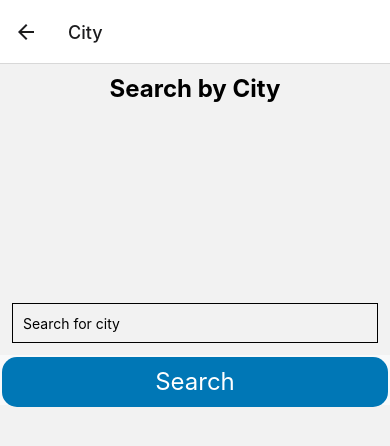
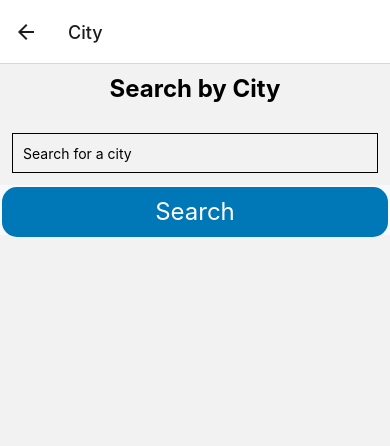
Before and after one commit to RomanDivkovic/CityPop, a React Native app: screen /City in a window 390 px wide. Shown: the top 446 px of the page. Built offline with nearby package versions, Linux system fonts and the light colour scheme.

Commit message:
Moved part of the api, made another component, and moved RootStackParam
- Added the api call to former Data map just to use it, and make the call smaller
- Moved RootStackParam to utils
- Added a textinput as my own component

```diff
--- a/src/Screens/CityScreen.tsx
+++ b/src/Screens/CityScreen.tsx
@@ -1,10 +1,11 @@
 import React, { useState } from 'react'
-import { StyleSheet, Text, View, TextInput } from 'react-native'
+import { StyleSheet, Text, View } from 'react-native'
 import { SafeAreaView } from 'react-native-safe-area-context'
 import CustomButton from '../components/button'
 import { useNavigation } from '@react-navigation/native'
-import { RootStackParamList } from './RootStackParam'
+import { RootStackParamList } from '../utils/RootStackParam'
 import { StackNavigationProp } from '@react-navigation/stack'
+import TextInput from '../components/textInput'
 
 
 // For navigation
@@ -23,13 +24,14 @@ export default function HomeScreen() {
     <SafeAreaView>
       <View>
         <Text style={styles.text}>Search by City</Text>
-         <TextInput
+        <TextInput onChangeText={setCity} value={City} placeholder='Search for a city'/>
+         {/* <TextInput
             style={styles.input}
             onChangeText={setCity}
             value={City}
             placeholder="Search for city"
 
-        />
+        /> */}
         <CustomButton title="Search"
         // onPress={getCityFromSearch}
           onPress={() => {
--- a/src/Screens/CountryResultScreen.tsx
+++ b/src/Screens/CountryResultScreen.tsx
@@ -2,7 +2,7 @@ import React, { useEffect, useState} from "react"
 import { StyleSheet, Text, View, FlatList } from "react-native"
 import CustomButton from '../components/button'
 import { useNavigation } from '@react-navigation/native'
-import {RootStackParamList} from './RootStackParam'
+import {RootStackParamList} from '../utils/RootStackParam'
 import {StackNavigationProp} from '@react-navigation/stack'
 import { SafeAreaView } from 'react-native-safe-area-context'
 import axios from 'axios'
--- a/src/Screens/CountryScreen.tsx
+++ b/src/Screens/CountryScreen.tsx
@@ -1,10 +1,11 @@
 import React, { useState } from "react"
-import { StyleSheet, View, Text, TextInput } from "react-native"
+import { StyleSheet, View, Text } from "react-native"
 import { SafeAreaView } from 'react-native-safe-area-context'
 import CustomButton from '../components/button'
 import { NavigationContainer, useNavigation } from '@react-navigation/native'
 import {RootStackParamList} from './RootStackParam'
 import {StackNavigationProp} from '@react-navigation/stack'
+import TextInput from '../components/textInput'
 
 
 type authScreenProp = StackNavigationProp<RootStackParamList, 'Country'>;
@@ -17,9 +18,7 @@ export default function CountryScreen(){
         <SafeAreaView>
             <View>
                 <Text style={{ textAlign:'center', fontSize:20, fontWeight:'bold'}}>Search for a country</Text>
-                 <TextInput
-                    style={styles.input}
-                    onChangeText={setCountry}
+                 <TextInput onChangeText={setCountry}
                     value={Country}
                     placeholder="Search for a country"
                 />
--- a/src/Screens/HomeScreen.tsx
+++ b/src/Screens/HomeScreen.tsx
@@ -3,7 +3,7 @@ import { StyleSheet, Text, View } from 'react-native'
 import { SafeAreaView } from 'react-native-safe-area-context';
 import CustomButton from '../components/button'
 import { useNavigation } from '@react-navigation/native'
-import {RootStackParamList} from './RootStackParam';
+import {RootStackParamList} from '../utils/RootStackParam';
 import {StackNavigationProp} from '@react-navigation/stack';
 
 
--- a/src/Screens/ResultScreen.tsx
+++ b/src/Screens/ResultScreen.tsx
@@ -1,9 +1,10 @@
 import React, { useEffect, useState } from "react"
 import { StyleSheet, View, Text } from "react-native"
 import { useNavigation } from '@react-navigation/native'
-import {RootStackParamList} from './RootStackParam'
+import {RootStackParamList} from '../utils/RootStackParam'
 import {StackNavigationProp} from '@react-navigation/stack'
 import axios from 'axios'
+import api from '../api/api'
 
 /* ResultScreen to show Search for popluation in an City from a user search */
 
@@ -28,12 +29,12 @@ export default function ResultScreen({ ...Props }) {
     const [result, setResult] = useState<Provider[]>([])
 
     useEffect(() => {
-            const searchApi = async () => {
+        const citySearch = async () => {
             try {
-                    const response = await axios.get('http://api.geonames.org/searchJSON?q=' +city+'&username=romandivkovic')
+                const response = await api.get(city+'&username=romandivkovic')
                  setResult(response.data.geonames[0].population)
                    console.log('Population: ',result)
-                } catch (error) {
+            } catch(error) {
                 if (axios.isCancel(error)) {
                     console.log('Data fetching cancelled')
                     } else {
@@ -41,7 +42,7 @@ export default function ResultScreen({ ...Props }) {
                     }
             }
         }
-    searchApi()
+        citySearch()
     }, [])
 
     return (
--- /dev/null
+++ b/src/api/api.tsx
@@ -0,0 +1,8 @@
+import axios from "axios"
+
+// need to call the api from here and clean up project a bit befor finished. But now i think its dine just fix the bugg that it first shows null and then get one behind... but soon finished just need to look thru the checklist
+
+export default axios.create({
+  baseURL: 'http://api.geonames.org/searchJSON?q=',
+  auth: undefined
+})
--- /dev/null
+++ b/src/components/textInput.tsx
@@ -0,0 +1,27 @@
+import { useLinkProps } from "@react-navigation/native"
+import React, { } from "react"
+import { StyleSheet, View, TextInput } from "react-native"
+
+export default function textInput(props: { onChangeText: ((text: string) => void) | undefined; value: string | undefined; placeholder: string | undefined }){
+    return(
+        <View>
+            <TextInput
+            style={styles.input}
+            onChangeText={props.onChangeText}
+            value={props.value}
+            placeholder={props.placeholder}
+
+        />
+        </View>
+    )
+}
+
+const styles = StyleSheet.create({
+  input: {
+    height: 40,
+    margin: 12,
+    borderWidth: 1,
+    padding: 10,
+    marginTop: 30
+  },
+})
```
Also changed, not shown: src/utils/RootStackParam.ts (renamed from src/Screens/RootStackParam.ts). Lines whose indentation alone changed are shown as unchanged.
